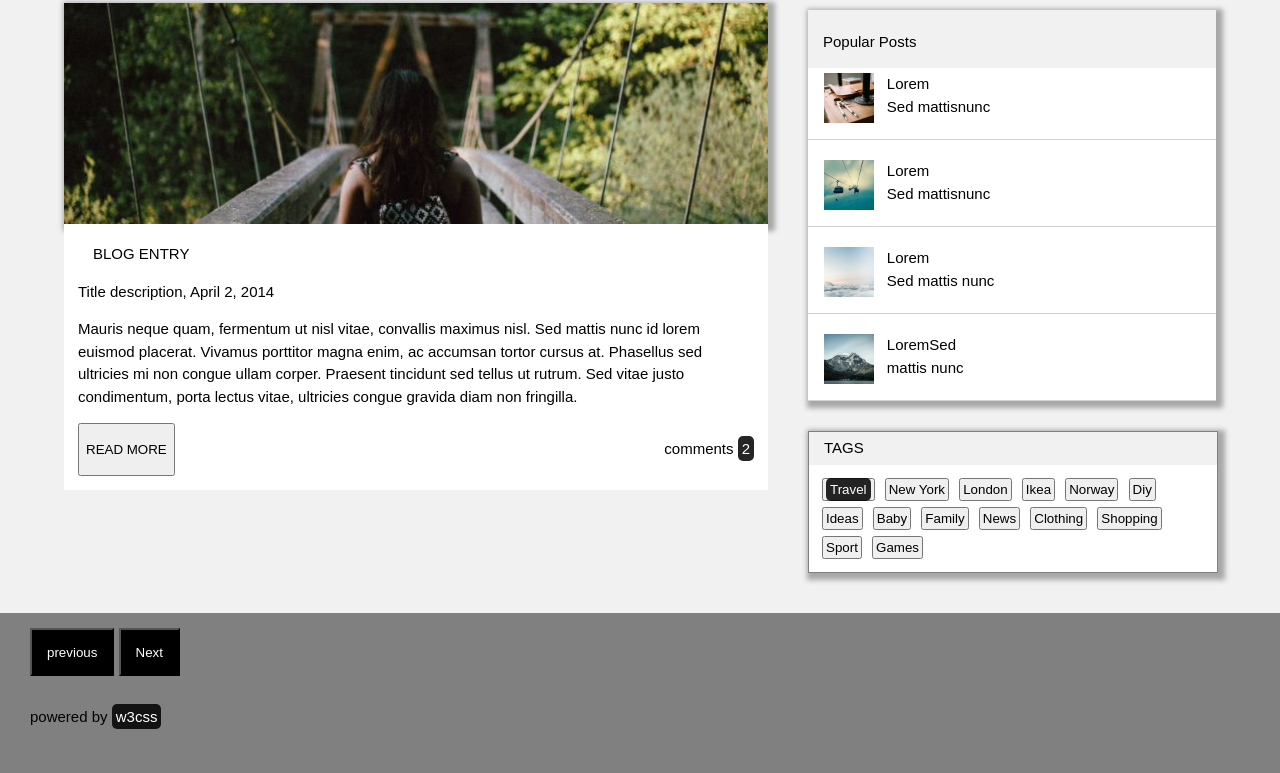
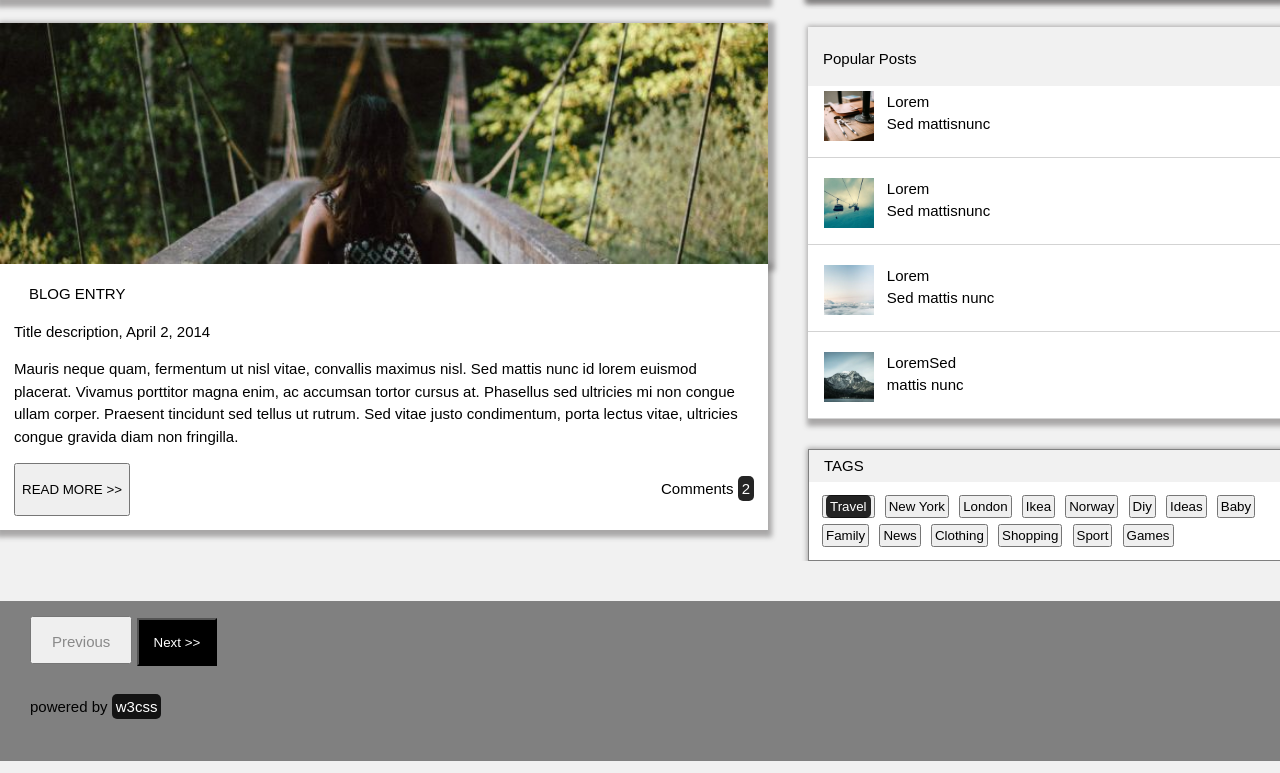
Before and after one commit to tsopsericado/my-blog, a plain HTML site: page index.html in a window 1280 px wide. Shown: the part 695-1468 px from the top of the page. Drawn offline with Linux system fonts and the light colour scheme.

Commit message:
some change made to fit in the different media querries

```diff
--- a/assets/styles/styles.css
+++ b/assets/styles/styles.css
@@ -26,7 +26,8 @@ span {
   display: block;
   margin: auto;
   justify-content: center;
-  max-width: 90%;
+  max-width: 100%;
+  overflow: hidden;
 }
 
 #content {
@@ -38,7 +39,8 @@ span {
 }
 
 .wood {
-  width: 55vw;
+  width: 60vw;
+  /* padding-left: 50px; */
 }
 
 .big {
@@ -46,6 +48,10 @@ span {
   width: 100%;
   box-shadow: 3px 3px 5px 4px #53505075;
   margin-top: 1px;
+}
+
+figcaption {
+  box-shadow: 0px 3px 5px 4px #53505075;
 }
 
 .avatar {
@@ -57,7 +63,7 @@ span {
 .adjust {
   display: block;
   width: 100%;
-  margin-bottom: 1px;
+  margin-bottom: 0px;
 }
 
 .woman {
@@ -173,12 +179,31 @@ footer {
   margin-top: 5vh;
 }
 
-footer button {
+footer .greycolor {
+  height: 3rem;
+  margin: 15px 0;
+  background-color: #dbd7d771 important;
+  color: #808080ea;
+  padding: 15px 20px;
+  font-size: 15px;
+}
+
+footer .greycolor:hover{
+color: azure;
+background-color: lightgray;
+}
+
+footer .blackcolor {
   height: 3rem;
   margin: 15px 0;
   background-color: black;
   color: white;
   padding: 15px;
+}
+
+footer .blackcolor:hover{
+color: black;
+background-color: lightgray;
 }
 
 .tag button {
--- a/index.html
+++ b/index.html
@@ -51,9 +51,9 @@
                     gravida diam non fringilla.
                 </p>
                  <div class="col-footer1">
-                    <button>READ MORE</button>
+                    <button>READ MORE >></button>
                     <div class="comments">
-                        <p>comments <span> 2 </span> </p>
+                        <p>Comments <span> 2 </span> </p>
                     </div>
                     </div>
             </figcaption>
@@ -105,7 +105,7 @@
 
 <footer>
     <div class="foot">
-        <button>previous</button> <button>Next </button>
+        <button class="greycolor">Previous</button> <button class="blackcolor">Next >></button>
         <p>powered by <span>w3css</span></p>
     </div>
 </footer>
```
